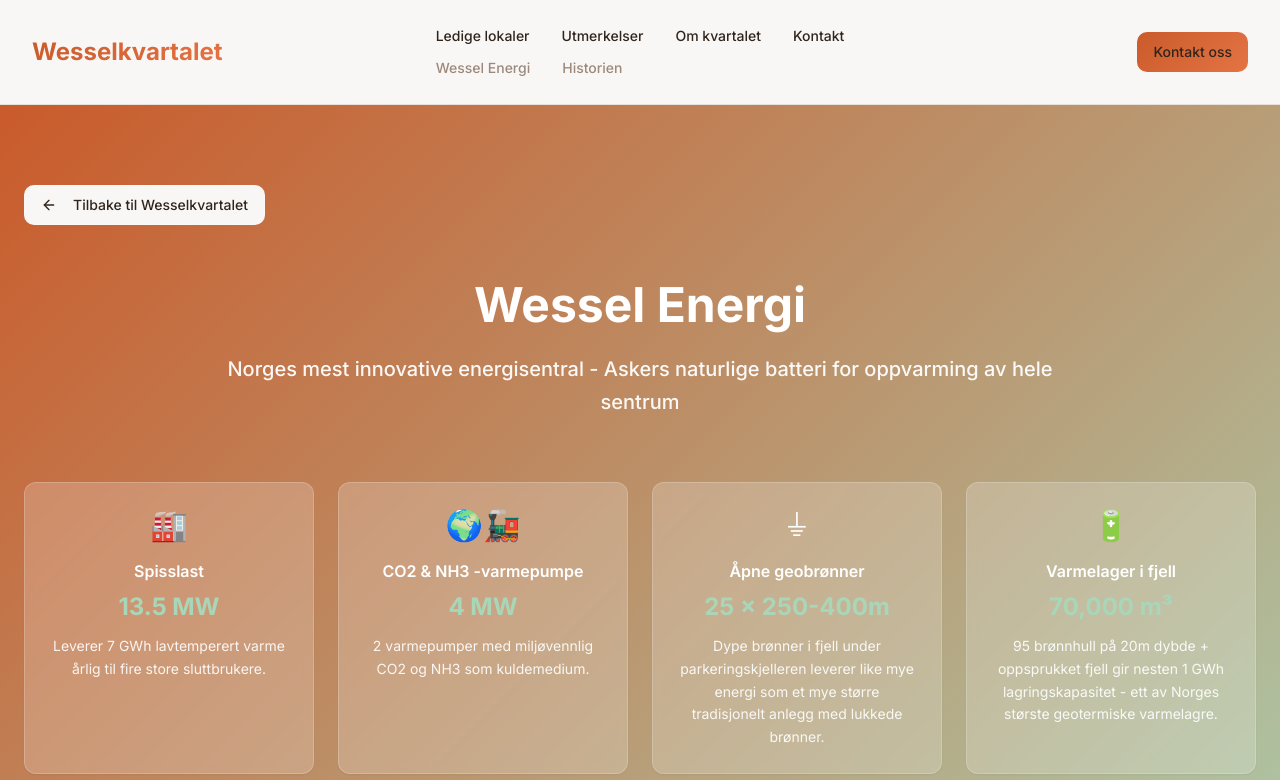
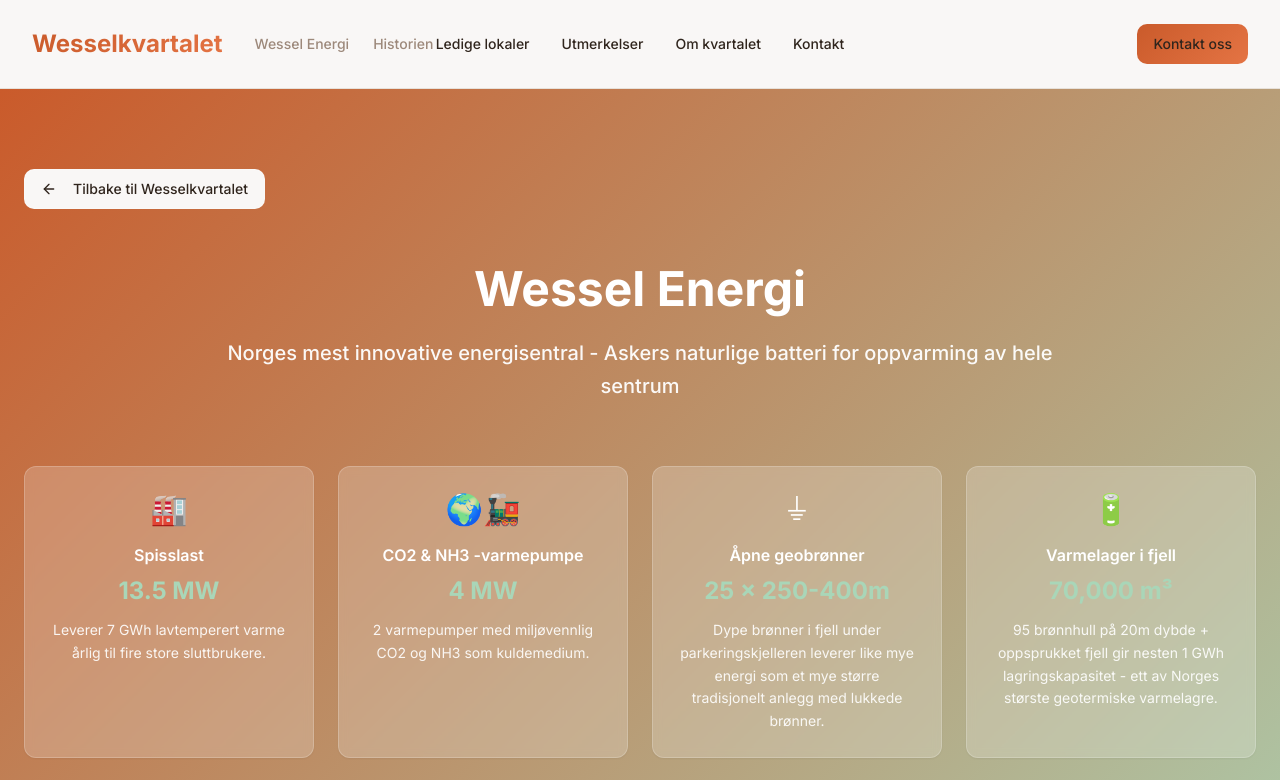
Before and after one commit to haakonnore/wesselkvartlet-hjemmeside, a React (Vite) app: page /wessel-energi in a window 1280 px wide. Shown: the top 780 px of the page. Built offline with nearby package versions, Linux system fonts and the light colour scheme.

Commit message:
Group header elements
Grouped the logo, "Wessel energi", and "Historien" buttons into a single div within the header component for better layout control.

```diff
--- a/src/components/Header.tsx
+++ b/src/components/Header.tsx
@@ -24,12 +24,23 @@ export function Header() {
   return (
     <header className="bg-background/95 backdrop-blur-sm border-b border-border sticky top-0 z-50">
       <nav className="mx-auto flex max-w-7xl items-center justify-between p-6 lg:px-8" aria-label="Global">
-        <div className="flex lg:flex-1">
+        <div className="flex lg:flex-1 items-center gap-x-8">
           <Link to="/" className="-m-1.5 p-1.5">
             <span className="text-2xl font-bold primary-gradient bg-clip-text text-transparent">
               Wesselkvartalet
             </span>
           </Link>
+          <div className="hidden lg:flex gap-x-6">
+            {subpages.map((item) => (
+              <Link
+                key={item.name}
+                to={item.href}
+                className="text-sm font-medium leading-6 text-muted-foreground hover:text-primary transition-colors"
+              >
+                {item.name}
+              </Link>
+            ))}
+          </div>
         </div>
         <div className="flex lg:hidden">
           <button
@@ -41,9 +52,7 @@ export function Header() {
             <Menu className="h-6 w-6" aria-hidden="true" />
           </button>
         </div>
-        <div className="hidden lg:flex lg:flex-col lg:gap-y-2">
-          {/* Section links - first line */}
-          <div className="flex gap-x-8">
+        <div className="hidden lg:flex gap-x-8">
           {sectionLinks.map((item) => {
             const sectionId = item.href.substring(2); // Remove "/#" to get section id
             return (
@@ -59,20 +68,6 @@ export function Header() {
               </button>
             );
           })}
-          </div>
-
-          {/* Subpages - second line */}
-          <div className="flex gap-x-8">
-            {subpages.map((item) => (
-              <Link
-                key={item.name}
-                to={item.href}
-                className="text-sm font-medium leading-6 text-muted-foreground hover:text-primary transition-colors"
-              >
-                {item.name}
-              </Link>
-            ))}
-          </div>
         </div>
         <div className="hidden lg:flex lg:flex-1 lg:justify-end">
           <Button
```
Lines whose indentation alone changed are shown as unchanged.
